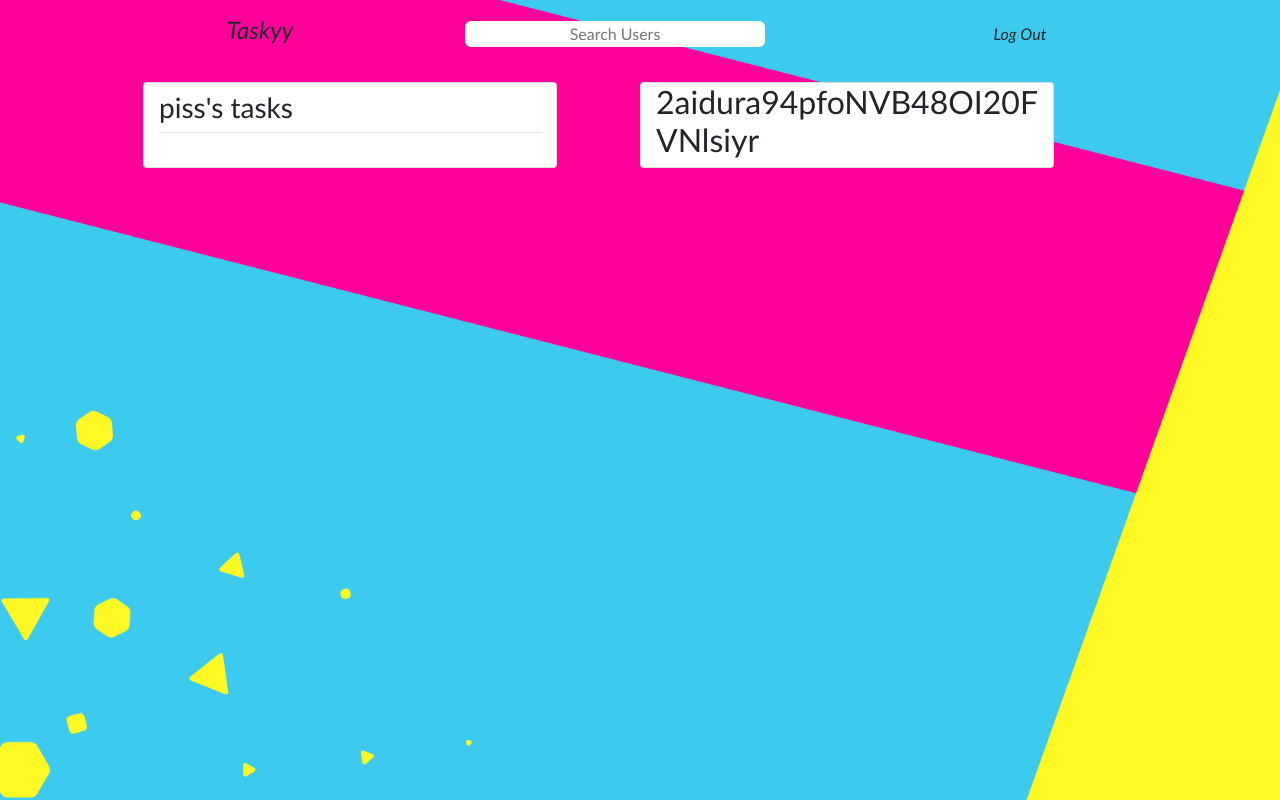
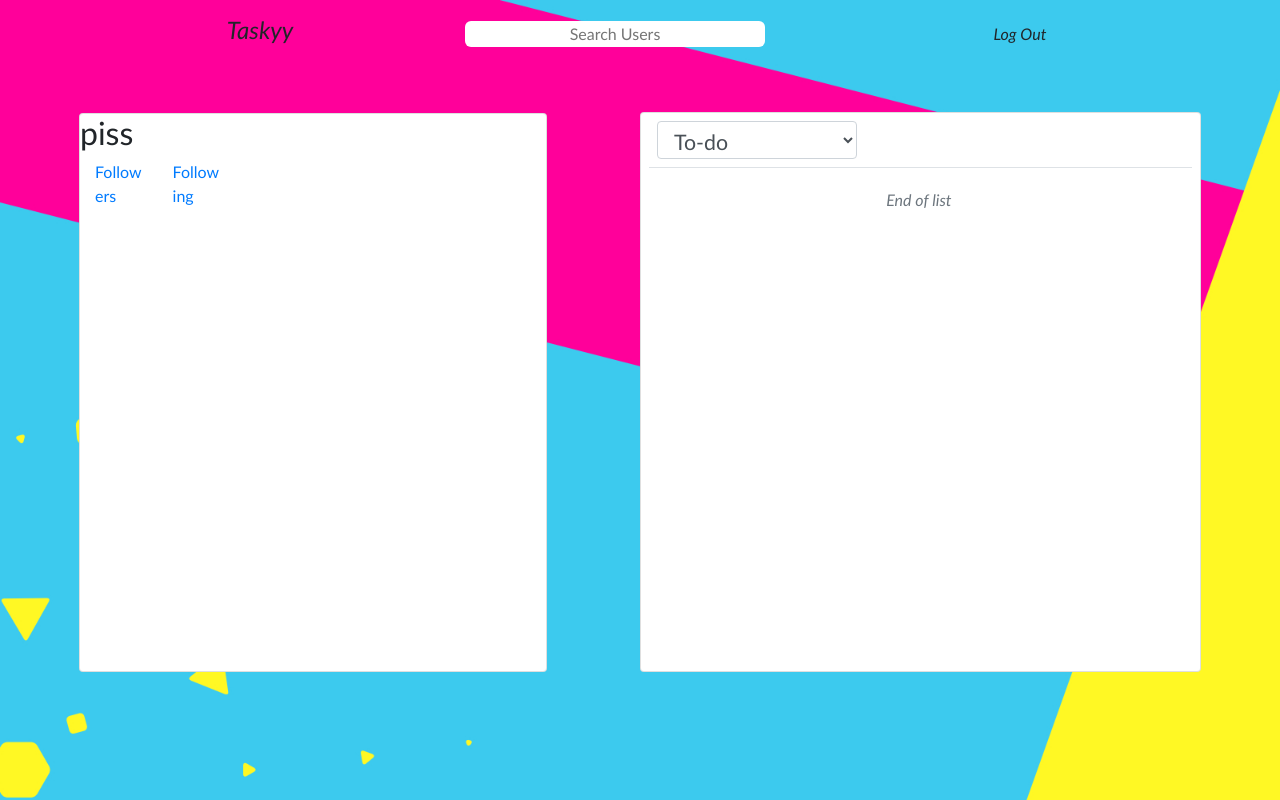
Before and after one commit to vhodgins/TaskManager, a Flask app: page /account/2 in a window 1280 px wide. Run offline with Flask 2, Linux system fonts and the light colour scheme; a user stored in the database is signed in; data comes from the database, SQL or seed files in the repository; both versions use the stored data as it was after the commit; data that the repository does not hold is empty; some libraries are stand-ins or nearby versions.

Commit message:
account page update

```diff
--- a/mainapp/models.py
+++ b/mainapp/models.py
@@ -19,6 +19,7 @@ class User(db.Model, UserMixin):
     comments = db.relationship('Comment', backref='commentor', lazy=True)
     friends = db.relationship('Friends', backref='root_friend', lazy=True)
     lists = db.relationship('List', backref='lists', lazy=True)
+
 
 
     def __repr__(self):
--- a/mainapp/routes.py
+++ b/mainapp/routes.py
@@ -93,7 +93,7 @@ def home():
         db.session.add(post)
         db.session.commit()
         return redirect(url_for('home'))
-    return render_template('home.html',lists=lists, tasklikes=tasklikes, title=title, likes=likes, account=current_user, tasks=tasks, mytasklocaltimes=mytasklocaltimes, mytasks=mytasks, form=form,comment=comment, localtimes=localtimes)
+    return render_template('home.html',lists=lists, home='home', tasklikes=tasklikes, title=title, likes=likes, account=current_user, tasks=tasks, mytasklocaltimes=mytasklocaltimes, mytasks=mytasks, form=form,comment=comment, localtimes=localtimes)
 
 @app.route('/register', methods=['GET','POST'])
 def register():
@@ -260,6 +260,8 @@ def delete_list():
     id = request.form['id']
     list = List.query.filter_by(id=id).first()
     for task in list.tasks:
+        for comment in task.comments:
+            db.session.delete(comment)
         db.session.delete(task)
     db.session.commit()
     db.session.delete(list)
@@ -289,6 +291,7 @@ def account(account_id):
     title = 'Hello'
     localtimes = {}
     mytasklocaltimes = {}
+    lists = List.query.filter_by(user=account_id).all()
     if current_user.is_authenticated:
         title = 'Wacky Schemes'
         tasks=Post.query.filter(Post.user_id != current_user.id).all()
@@ -330,8 +333,28 @@ def account(account_id):
 
 
     image_file = url_for('static', filename='pfps/'+current_user.image_file)
-    return render_template('account.html', title=account.username+"'s tasks", page='account', localtimes = localtimes ,tasks=tasks, likes=likes, tasklikes=tasklikes, image_file=image_file, account=account, mytasklocaltimes=localtimes,  mytasks=tasks)
+    return render_template('account.html', lists=lists, title=account.username+"'s tasks", page='account', localtimes = localtimes ,tasks=tasks, likes=likes, tasklikes=tasklikes, image_file=image_file, account=account, mytasklocaltimes=localtimes,  mytasks=tasks)
 
+@app.route('/account/<account_id>/following', methods=['GET', 'POST'])
+def following(account_id):
+    account = User.query.filter_by(id=account_id).first()
+    friends = {}
+    for user in account.friends:
+        u = int(user.friend_id)
+        friends.update({u : User.query.filter_by(id=user.friend_id).first()})
+
+    return render_template('following.html' , account=account, friends=friends)
+
+@app.route('/account/<account_id>/followers', methods=['GET', 'POST'])
+def followers(account_id):
+    accounts = Friends.query.filter_by(user_id=account_id).all()
+    followers = []
+    for account in accounts:
+        follower = User.query.filter_by(id=account.id).first()
+        followers.append(follower)
+
+
+    return render_template('followers.html' , followers=followers)
 
 @app.route('/delete_post', methods=["GET", "POST"])
 def delete_post():
@@ -365,6 +388,7 @@ def add_friend():
             db.session.delete(f)
     else:
         f = Friends(user_id = current_user.id , friend_id = request.form['id'])
+
         db.session.add(f)
     db.session.commit()
     return jsonify({'result' : 'success'})
@@ -385,6 +409,7 @@ def newlist():
 
 
 
+
 @app.route('/dashboard', methods=['GET','POST'])
 def dashboard():
     l = List.query.filter_by(user=current_user.id)
--- a/mainapp/static/scripts/homelists.js
+++ b/mainapp/static/scripts/homelists.js
@@ -6,7 +6,7 @@
   function homelist() {
     a = $('#list-select').val();
     $('.mainpagelist:visible').hide();
-    $('#accountposts' + a).show(250);
+    $('#accountposts' + a).slideDown  (250);
     console.log(a);
 
 
--- a/mainapp/static/stylesheets/home.css
+++ b/mainapp/static/stylesheets/home.css
@@ -9,6 +9,11 @@ div {
 nav {
 
 }
+#account-container {
+  width:90%;
+}
+
+</style>
 
 nav hr{
   margin-top:10px;
@@ -101,6 +106,10 @@ top: 150px;
     top: 140px;
   }
 
+  #maincontent {
+    margin-top:75px;
+  }
+
 
   @media (max-width:990px) {
     #searchfield {
@@ -146,6 +155,15 @@ top: 150px;
 }
 
 @media (max-width:768px) {
+  #list-select {
+    width:100%;
+  }
+  #account-container {
+    width:100%;
+  }
+  #maincontent {
+    margin-top:10vh;
+  }
   .posttext {
     margin-left: 0px;
     width: 70vw;
@@ -159,6 +177,7 @@ top: 150px;
   }
   nav {
     height:40px;
+    background-color: rgba(255, 120, 78, 0.82);
   }
   nav div a h4 {
     font-size:10pt;
--- a/mainapp/templates/account.html
+++ b/mainapp/templates/account.html
@@ -4,36 +4,42 @@
 
 
 
+    <div class="buffer" style=" height: 11vh"></div>
 
-    <div class="buffer" style=" height: 10.2vh"></div>
-
-    <div class=" container-fluid " style="width:80%;">
+    <div id="account-container"class=" container-fluid  " style="">
         <div class="row" style="margin:auto;">
 
-          <div class="card col-md-5 ">
-            <h3 class="mt-2">{{account.username}}'s tasks</h3>
-            <hr style="margin:0 0 5px 0;">
-            <div class="mt-4" style="width:80%;">
-              {% for task in account.posts %}
-              {% include 'singlepost.html' %}
-              {% endfor %}
+          <div class="card col-lg-5 col-12 " style="margin-top:25px;">
+            <div class="row">
+              <h2>{{account.username}}</h2>
             </div>
-
+            <div class="row">
+              <div class="col col-md-2">
+                <a href="/account/{{account.id}}/followers">Followers</a>
+              </div>
+              <div class="col col-md-2">
+                <a href="/account/{{account.id}}/following">Following</a>
+              </div>
+            </div>
           </div>
 
-          <div class="col-md-1">
+  <div class="col-md-1"></div>
 
+          <div class="col col-lg-6 col-12">
+
+            {% include 'listselect.html' %}
           </div>
-
-          <div class="card col-md-5 ">
-            <h2>2aidura94pfoNVB48OI20FVNlsiyr</h2>
-          </div>
-
 
         </div>
     </div>
 
 
+    <script type="text/javascript">
+      $(document).ready(function(){
+        $('#list-area').show(150);
+
+      })
+    </script>
 
 
 
--- a/mainapp/templates/layout.html
+++ b/mainapp/templates/layout.html
@@ -18,12 +18,14 @@
       background-attachment: fixed;
     }
 
+
+
     </style>
     <title>{{title}}</title>
   </head>
   <body>
 
-  <nav class="fixed-top" style="">
+  <nav class="fixed-top"  style="">
     <div class="container">
       <div class="row mt-3 mb-3">
     <div class="col" style="">
--- /dev/null
+++ b/mainapp/templates/listselect.html
@@ -0,0 +1,62 @@
+<div class="card mt-4" style=" margin-right:-30px; {% if not home %} left:-15px; height:70vh;{% else %}  height:450px; {% endif %}">
+  <legend class="ml-3 mt-2 ">
+    <select  onchange="homelist()" id="list-select" class="form-control" style="width:200px; font-size:16pt;" name="">
+          <option selected  value="{{lists[0].id}}">{{lists[0].name}}</option>
+          {% if lists[1] %}
+          {% for list in lists %}
+          {% if list != lists[0]  %}
+          <option value="{{list.id}}">{{list.name}}</option>
+          {% endif %}
+          {% endfor %}
+          {% endif %}
+    </select>
+    {%if home%}
+    <a href="{{url_for('dashboard')}}" style="position:absolute; right:20px; top:13px; color:rgb(87, 92, 131); text-decoration:none; font-size:14pt;">Dashboard</a>
+    {% endif %}
+   </legend>
+  <span class="border-bottom ml-2 mr-2"></span>
+
+  <div class="" id="list-area"  >
+
+      <h3 id='loading' style='margin:auto; text-align:center; position:relative; top:100px;'></h3>
+
+    {% for list in lists %}
+
+    <ul class='mainpagelist' id="accountposts{{list.id}}"  style="{% if list != lists[0] %} display: none; {%endif%}position:absolute; left: -30px; list-style-type:none; {% if page!='account' %}  width:105%; height:370px; {% else %}  width:103%; height:60vh;{% endif %}overflow-x:hidden;">
+
+  {% if home %}
+
+  {% if current_user.is_authenticated %}
+  {%for task in list.tasks | reverse %}
+  {% if task.content != 'Completed' %}
+  {% include 'mainpageaccountpost.html' %}
+  {% endif %}
+  {%endfor%}
+  {%for task in list.tasks | reverse %}
+  {% if task.content == 'Completed' %}
+  {% include 'mainpageaccountpost.html' %}
+  {% endif %}
+  {%endfor%}
+  {% endif %}
+  {% else %}
+  <section style="height:20px;"></section>
+  {%for task in list.tasks | reverse %}
+  {% if task.content != 'Completed' %}
+  {% include 'singlepost.html' %}
+  {% endif %}
+  {%endfor%}
+  {%for task in list.tasks | reverse %}
+  {% if task.content == 'Completed' %}
+  {% include 'singlepost.html' %}
+  {% endif %}
+  {%endfor%}
+
+  {% endif %}
+  <p class="text-muted" style="font-size:12pt; text-align:center;" ><i>End of list</i></p>
+</ul>
+  {% endfor %}
+
+</div>
+
+</div>
+<script src="{{url_for('static', filename='scripts/homelists.js')}}"></script>
```
Also changed, not shown: mainapp/static/scripts/newtask.js (+6 -3 lines), mainapp/templates/followers.html (added, +12 -0 lines), mainapp/templates/following.html (added, +45 -0 lines), mainapp/templates/home.html (+15 -45 lines), mainapp/templates/singlepost.html (+48 -0 lines), mainapp/extra/site.db, mainapp/site.db.
